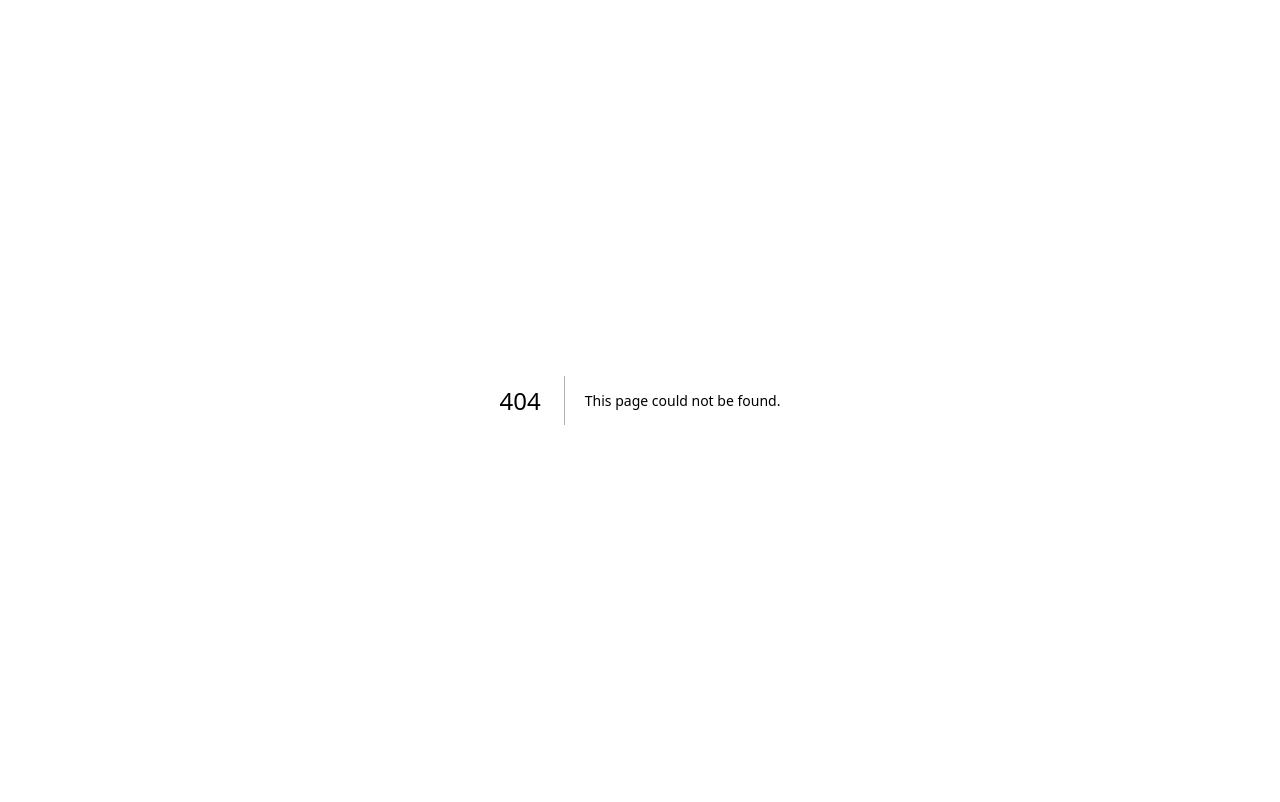
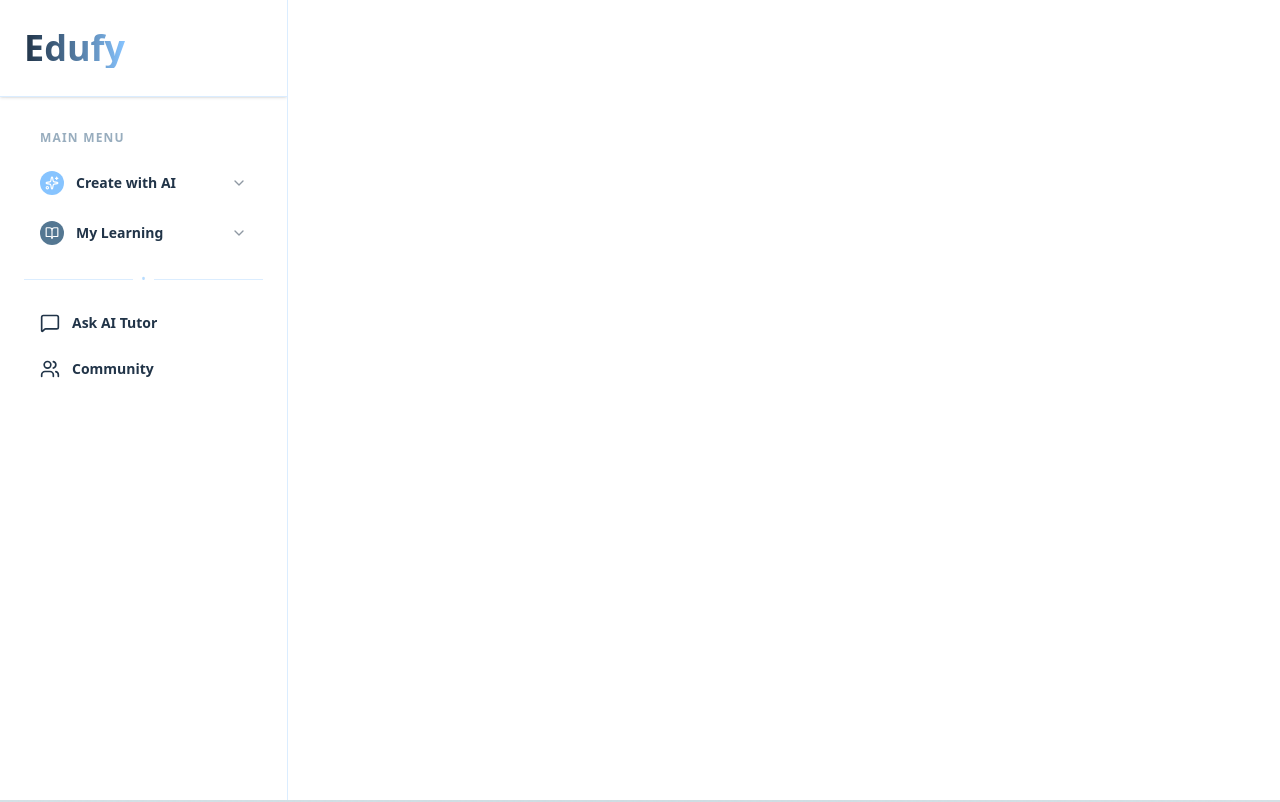
Before and after one commit to HOP-2A/edufy, a Next.js app: page /mainMenu in a window 1280 px wide. Before the commit this address had no page. Shown: the top 802 px of the page. Built offline with nearby package versions, Linux system fonts and the light colour scheme.

Commit message:
fixed mainMenu page

```diff
--- a/app/_components/SideBar.tsx
+++ b/app/_components/SideBar.tsx
@@ -54,20 +54,57 @@ function NavButton({
     <button
       onClick={onClick}
       className={cn(
-        "group flex w-full items-center gap-3 rounded-xl px-4 py-3 text-sm transition-all duration-200",
+        "group relative flex w-full items-center gap-3 rounded-full px-6 py-2.5 text-sm font-bold transition-all duration-300",
         isActive
-          ? "bg-blue-600/10 text-blue-600 shadow-sm"
-          : "text-muted-foreground hover:bg-secondary hover:text-foreground",
+          ? "bg-[#87C4FF] text-white shadow-md hover:shadow-[#87C4FF]/40 hover:-translate-y-1"
+          : "text-[#213448] hover:text-[#87C4FF] transition-all relative after:absolute after:bottom-0 after:left-6 after:h-0.5 after:w-0 after:bg-[#87C4FF] hover:after:w-[calc(100%-3rem)] after:transition-all after:duration-300",
       )}
     >
       <Icon
         className={cn(
-          "h-5 w-5 transition-transform duration-200 group-hover:scale-110",
-          isActive && "text-blue-600",
+          "h-5 w-5 transition-all duration-300",
+          isActive && "drop-shadow-sm",
         )}
       />
-      <span className="font-medium">{item.label}</span>
+      <span>{item.label}</span>
     </button>
+  );
+}
+
+function DropdownButton({
+  icon: Icon,
+  label,
+  children,
+  accentColor,
+}: {
+  icon: React.ElementType;
+  label: string;
+  children: React.ReactNode;
+  accentColor: string;
+}) {
+  return (
+    <DropdownMenu>
+      <DropdownMenuTrigger asChild>
+        <button className="group flex w-full items-center gap-3 rounded-full px-6 py-2.5 text-sm font-semibold text-[#213448] transition-all duration-300 hover:text-[#87C4FF]">
+          <div
+            className={cn(
+              "flex h-6 w-6 items-center justify-center rounded-full transition-all duration-300",
+              accentColor,
+            )}
+          >
+            <Icon className="h-3.5 w-3.5" />
+          </div>
+          <span>{label}</span>
+          <ChevronDown className="ml-auto h-4 w-4 opacity-50 transition-all duration-300 group-hover:opacity-100" />
+        </button>
+      </DropdownMenuTrigger>
+      <DropdownMenuContent
+        align="start"
+        className="w-64 rounded-[2rem] border-2 border-[#87C4FF]/40 bg-white/40 backdrop-blur-2xl p-2 shadow-xl"
+      >
+        {children}
+      </DropdownMenuContent>
+    </DropdownMenu>
   );
 }
 
@@ -76,82 +113,62 @@ export default function Sidebar() {
   const pathname = usePathname();
 
   return (
-    <aside className="flex h-screen w-72 flex-col border-r bg-slate-50/50 backdrop-blur-xl dark:bg-zinc-950/50">
-      <div className="flex items-center gap-3 px-6 py-8">
-        <div className="relative flex h-10 w-10 items-center justify-center rounded-xl bg-linear-to-br from-blue-500 to-indigo-600 text-white shadow-lg shadow-blue-500/20">
-          <Sparkles className="h-5 w-5" />
-          <div className="absolute -inset-1 rounded-xl bg-blue-500/20 blur-sm -z-10" />
+    <aside className="relative flex h-screen w-72 flex-col overflow-hidden border-r border-[#87C4FF]/30 bg-white">
+      <div className="sticky top-0 z-50 backdrop-blur-xl bg-white/90 border-b border-[#87C4FF]/30 shadow-sm">
+        <div className="flex items-center gap-3 px-6 py-4 h-24">
+          <div className="text-4xl font-black bg-gradient-to-r from-[#213448] to-[#87C4FF] bg-clip-text text-transparent">
+            Edufy
           </div>
-        <div className="flex flex-col">
-          <span className="text-sm font-bold tracking-tight text-foreground uppercase italic">
-            Edufy AI
-          </span>
-          <span className="text-[10px] font-medium text-muted-foreground uppercase tracking-widest">
-            Premium Learning
-          </span>
         </div>
       </div>
 
-      <nav className="flex-1 px-4 space-y-1.5">
-        <p className="px-4 py-2 text-[10px] font-bold uppercase tracking-widest text-muted-foreground/60">
+      <nav className="relative z-10 flex-1 space-y-1.5 overflow-y-auto px-4 py-6">
+        <p className="px-6 py-2 text-[12px] font-bold uppercase tracking-widest text-[#547792]/60">
           Main Menu
         </p>
 
-        <DropdownMenu>
-          <DropdownMenuTrigger asChild>
-            <button className="group flex w-full items-center gap-3 rounded-xl px-4 py-3 text-sm text-muted-foreground hover:bg-secondary transition-all">
-              <div className="flex h-5 w-5 items-center justify-center rounded bg-amber-100 text-amber-600 dark:bg-amber-900/30">
-                <Sparkles className="h-3.5 w-3.5" />
-              </div>
-              <span className="font-medium">Create with AI</span>
-              <ChevronDown className="ml-auto h-4 w-4 opacity-50 group-hover:opacity-100 transition-opacity" />
-            </button>
-          </DropdownMenuTrigger>
-          <DropdownMenuContent
-            align="start"
-            className="w-56 rounded-xl p-2 shadow-xl"
+        <DropdownButton
+          icon={Sparkles}
+          label="Create with AI"
+          accentColor="bg-[#87C4FF] text-white"
         >
           {dropdownCreateAiItems.map((item) => (
             <DropdownMenuItem
               key={item.label}
               onClick={() => router.push(item.url)}
-                className="flex items-center gap-3 rounded-lg py-2.5 focus:bg-blue-50 focus:text-blue-600 cursor-pointer"
+              className="group flex cursor-pointer items-center gap-3 rounded-2xl px-4 py-2.5 font-semibold text-[#213448] transition-all duration-200 hover:bg-[#87C4FF]/20 focus:bg-[#87C4FF]/20"
             >
               <item.icon className="h-4 w-4" />
-                <span className="font-medium">{item.label}</span>
+              <span>{item.label}</span>
             </DropdownMenuItem>
           ))}
-          </DropdownMenuContent>
-        </DropdownMenu>
+        </DropdownButton>
 
-        <DropdownMenu>
-          <DropdownMenuTrigger asChild>
-            <button className="group flex w-full items-center gap-3 rounded-xl px-4 py-3 text-sm text-muted-foreground hover:bg-secondary transition-all">
-              <div className="flex h-5 w-5 items-center justify-center rounded bg-indigo-100 text-indigo-600 dark:bg-indigo-900/30">
-                <BookOpen className="h-3.5 w-3.5" />
-              </div>
-              <span className="font-medium">My Learning</span>
-              <ChevronDown className="ml-auto h-4 w-4 opacity-50 group-hover:opacity-100 transition-opacity" />
-            </button>
-          </DropdownMenuTrigger>
-          <DropdownMenuContent
-            align="start"
-            className="w-56 rounded-xl p-2 shadow-xl"
+        <DropdownButton
+          icon={BookOpen}
+          label="My Learning"
+          accentColor="bg-[#547792] text-white"
         >
           {dropdownMyLearningItems.map((item) => (
             <DropdownMenuItem
               key={item.label}
               onClick={() => router.push(item.url)}
-                className="flex items-center gap-3 rounded-lg py-2.5 focus:bg-blue-50 focus:text-blue-600 cursor-pointer"
+              className="group flex cursor-pointer items-center gap-3 rounded-2xl px-4 py-2.5 font-semibold text-[#213448] transition-all duration-200 hover:bg-[#87C4FF]/20 focus:bg-[#87C4FF]/20"
             >
               <item.icon className="h-4 w-4" />
-                <span className="font-medium">{item.label}</span>
+              <span>{item.label}</span>
             </DropdownMenuItem>
           ))}
-          </DropdownMenuContent>
-        </DropdownMenu>
+        </DropdownButton>
 
-        <div className="my-4 border-t border-border/50 mx-2" />
+        <div className="relative mx-2 my-4">
+          <div className="absolute inset-0 flex items-center">
+            <div className="w-full border-t border-[#87C4FF]/30" />
+          </div>
+          <div className="relative flex justify-center">
+            <span className="bg-white px-2 text-xs text-[#87C4FF]/60">•</span>
+          </div>
+        </div>
 
         {navItems.map((item) => (
           <NavButton
--- /dev/null
+++ b/app/mainMenu/page.tsx
@@ -0,0 +1,11 @@
+import Footer from "../_components/Footer";
+import Sidebar from "../_components/SideBar";
+
+export default function Home() {
+  return (
+    <div>
+      <Sidebar />
+      <Footer />
+    </div>
+  );
+}
```
Lines whose indentation alone changed are shown as unchanged.
